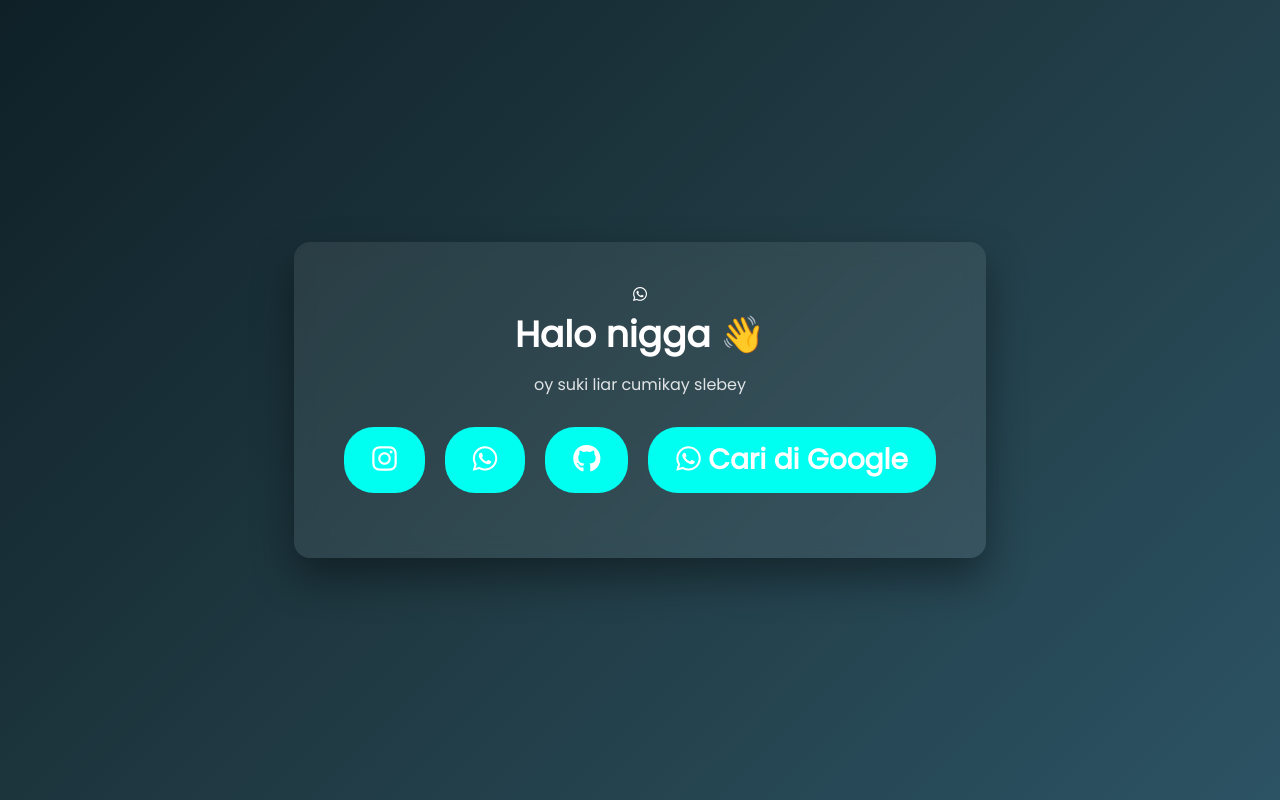
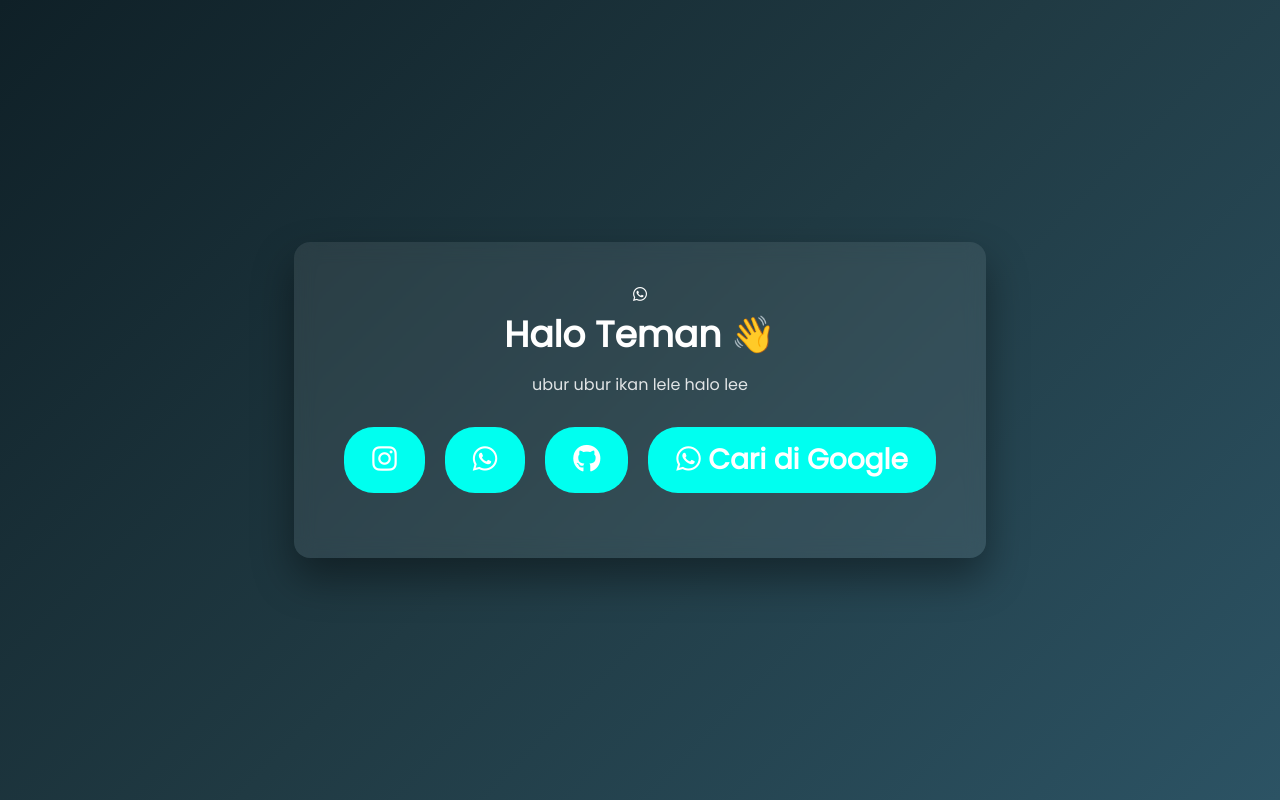
Before and after one commit to arsennn-11/belajar-html, a plain HTML site: page index.html in a window 1280 px wide. Drawn offline with Linux system fonts and the light colour scheme.

Commit message:
Update greeting text and social media links in index.html

```diff
--- a/index.html
+++ b/index.html
@@ -7,11 +7,12 @@
     <link rel="stylesheet" href="https://cdnjs.cloudflare.com/ajax/libs/font-awesome/6.5.0/css/all.min.css">
     <link rel="stylesheet" href="style.css">
 </head>
+</head>
 <body>
     <div class="card">
         <i class="fa-brands fa-whatsapp"></i>
-        <h1>Halo nigga 👋</h1>
-        <p>oy suki liar cumikay slebey</p>
+        <h1>Halo Teman 👋</h1>
+        <p>ubur ubur ikan lele halo lee</p>
         <div class="sosmed">
         <a href="https://instagram.com/ars3nnn_" target="_blank">
         <i class="fa-brands fa-instagram"></i>
@@ -19,7 +20,7 @@
         <a href="https://wa.me/6288238183873" target="_blank">
         <i class="fa-brands fa-whatsapp"></i>
         </a>
-        <a href="https://github.com/arsennn-11" target="_blank">
+        <a href="https://github.com/usernamekamu" target="_blank">
         <i class="fa-brands fa-github"></i>
         </a>
         <a href="https://google.com" target="_blank">
```
